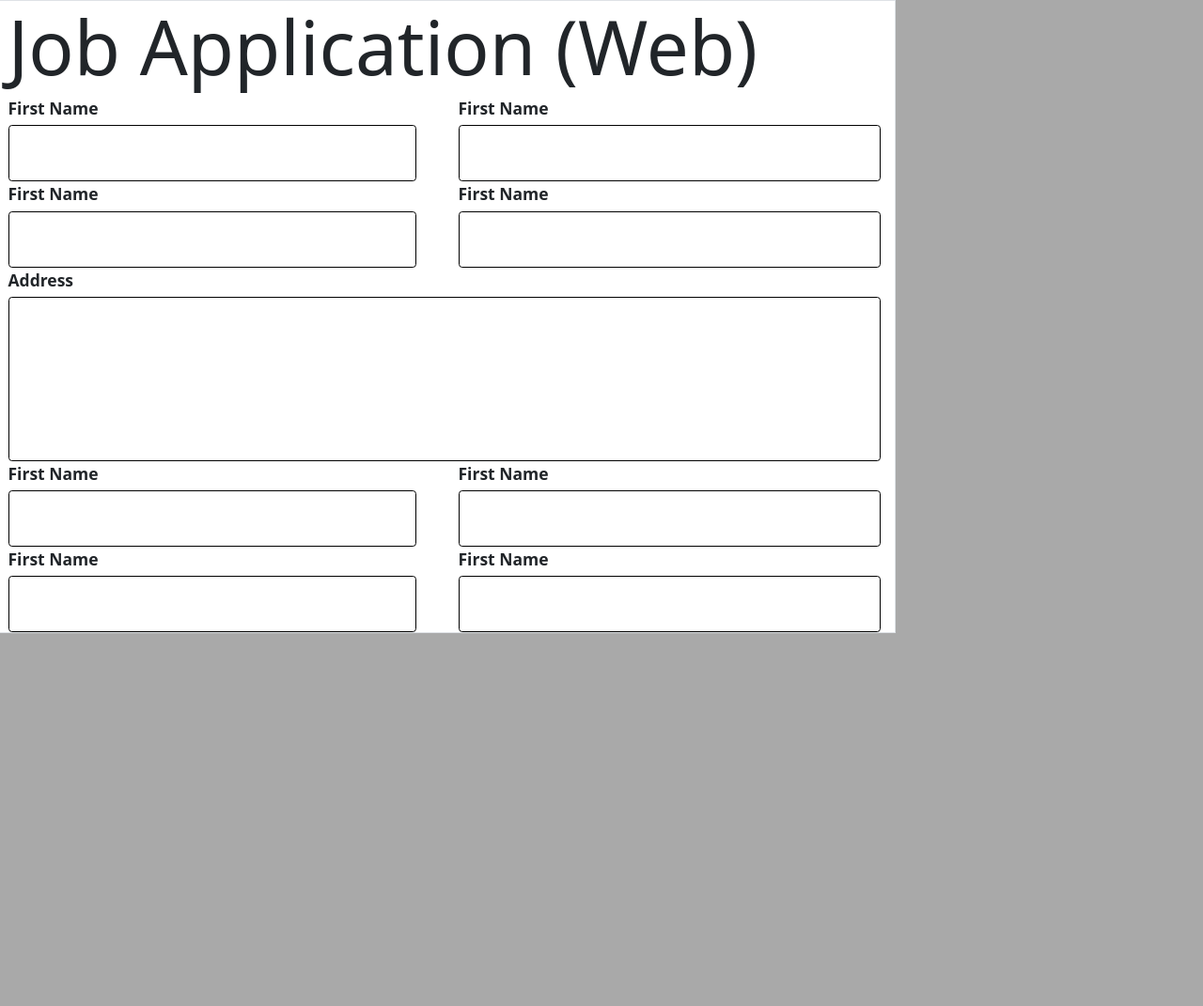
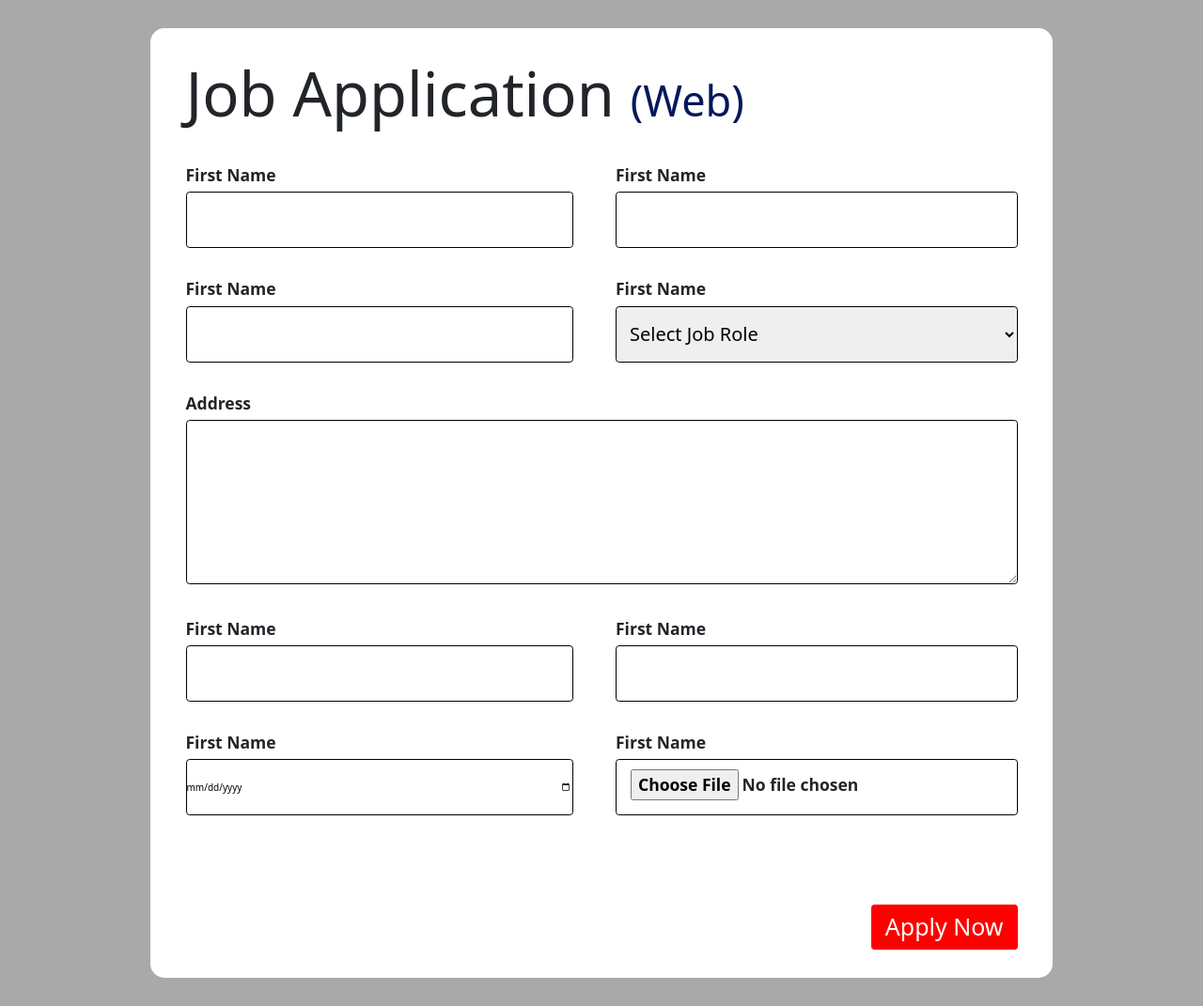
Before and after one commit to mtalalned/Project-2-Job-Application, a plain HTML site: page index.html in a window 1280 px wide. Shown: the whole page at 94% size. Before the commit the page ends 800 px from the top, so only its background shows below. Drawn offline with nearby package versions, Linux system fonts and the light colour scheme.

Commit message:
coding in progress

```diff
--- /dev/null
+++ b/app.js
@@ -0,0 +1 @@
+document.getElementById("myDate").defaultValue = '10-12-2022'
--- a/index.html
+++ b/index.html
@@ -8,7 +8,7 @@
     <link rel="stylesheet" href="./style.css">
 </head>
 <body>
-    <div class="container bg-white row column-gap- justify-content-between w-75 border">
+    <div class="container bg-white row row-gap-5 justify-content-between w-75 mt-5 mb-5 ps-5 pe-5 pt-5 pb-5">
         <div class="box col-12">
            <h1 class="text-start">Job Application <span>(Web)</span></h1>
         </div>
@@ -25,17 +25,19 @@
 
         <div class="box col-6 pe-5">
             <label for="firstname" class="d-block fs-3 mb-2 fw-bold">First Name</label>
-            <input type="text" id="firstname" class="rounded w-100">
+            <input type="email" id="firstname" class="rounded w-100">
         </div>
 
         <div class="box col-6 ps-4">
             <label for="firstname" class="d-block fs-3 mb-2 fw-bold">First Name</label>
-            <input type="text" id="firstname" class="rounded w-100">
+            <select name="xyz" id="firstname" class="rounded w-100 fs-2 ps-3">
+                <option value="Job-role">Select Job Role</option>
+            </select>
         </div>
 
         <div class="boxa col-12">
             <label for="address" class="d-block fs-3 mb-2 fw-bold">Address</label>
-            <input type="text" class="rounded w-100 address">
+            <textarea name="" id="address" class="rounded w-100 address"></textarea>
         </div>
 
         <div class="box col-6 pe-5">
@@ -45,19 +47,24 @@
 
         <div class="box col-6 ps-4">
             <label for="firstname" class="d-block fs-3 mb-2 fw-bold">First Name</label>
-            <input type="text" id="firstname" class="rounded w-100">
+            <input type="number" id="firstname" class="rounded w-100">
         </div>
 
         <div class="box col-6 pe-5">
             <label for="firstname" class="d-block fs-3 mb-2 fw-bold">First Name</label>
-            <input type="text" id="firstname" class="rounded w-100">
+            <input type="date" id="myDate" class="rounded w-100">
         </div>
 
         <div class="box col-6 ps-4">
             <label for="firstname" class="d-block fs-3 mb-2 fw-bold">First Name</label>
-            <input type="text" id="firstname" class="rounded w-100">
+            <input type="file" id="firstname" class="rounded w-100 fs-3 fw-bold ps-4 pt-3">
+        </div>
+
+        <div class="text-end">
+            <button class="rounded text-white fs-1 ps-4 pe-4 pt-2 pb-2">Apply Now</button>
         </div>
     </div>
     <script src="https://cdn.jsdelivr.net/npm/bootstrap@5.3.3/dist/js/bootstrap.bundle.min.js" integrity="sha384-YvpcrYf0tY3lHB60NNkmXc5s9fDVZLESaAA55NDzOxhy9GkcIdslK1eN7N6jIeHz" crossorigin="anonymous"></script>
+    <script src="./app.js"></script>
 </body>
 </html>
--- a/style.css
+++ b/style.css
@@ -9,13 +9,27 @@ html {
 body {
     background-color: #a9a9a9;
 }
+.container {
+    margin: 0 auto;
+    border-radius: 15px;
+}
 h1 {
-    font-size: 8rem;
+    font-size: 6.5rem;
 }
-input {
+span {
+    font-size: 4.5rem;
+    color: #04175a;
+}
+input, select {
     border: 1px solid #000000;
     height: 60px;
 }
 .address {
     height: 175px;
+    border: 1px solid #000000;
 }
+button {
+    background-color:#ff0000;
+    border: none;
+    margin-top: 65px;
+}
```
